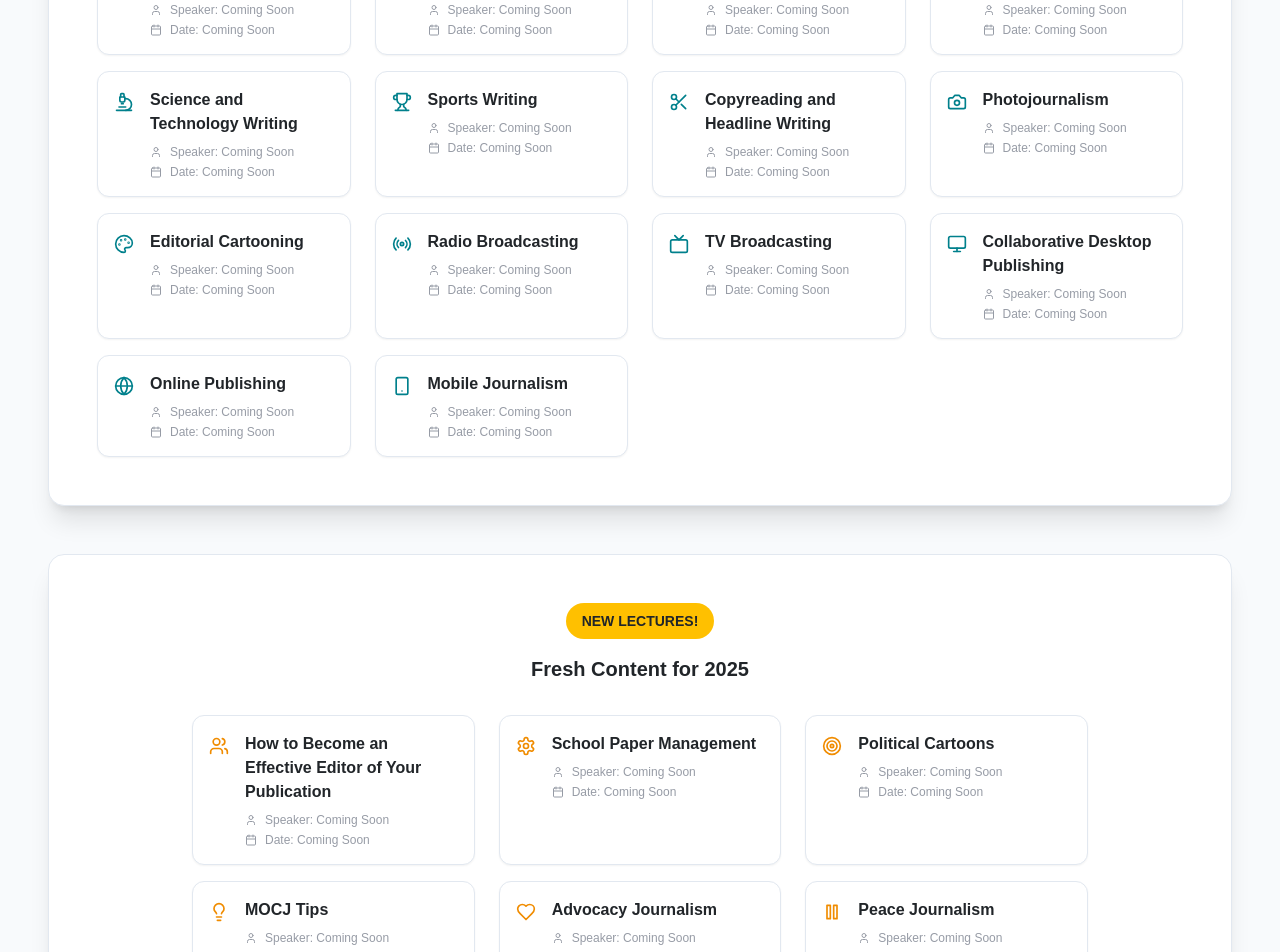
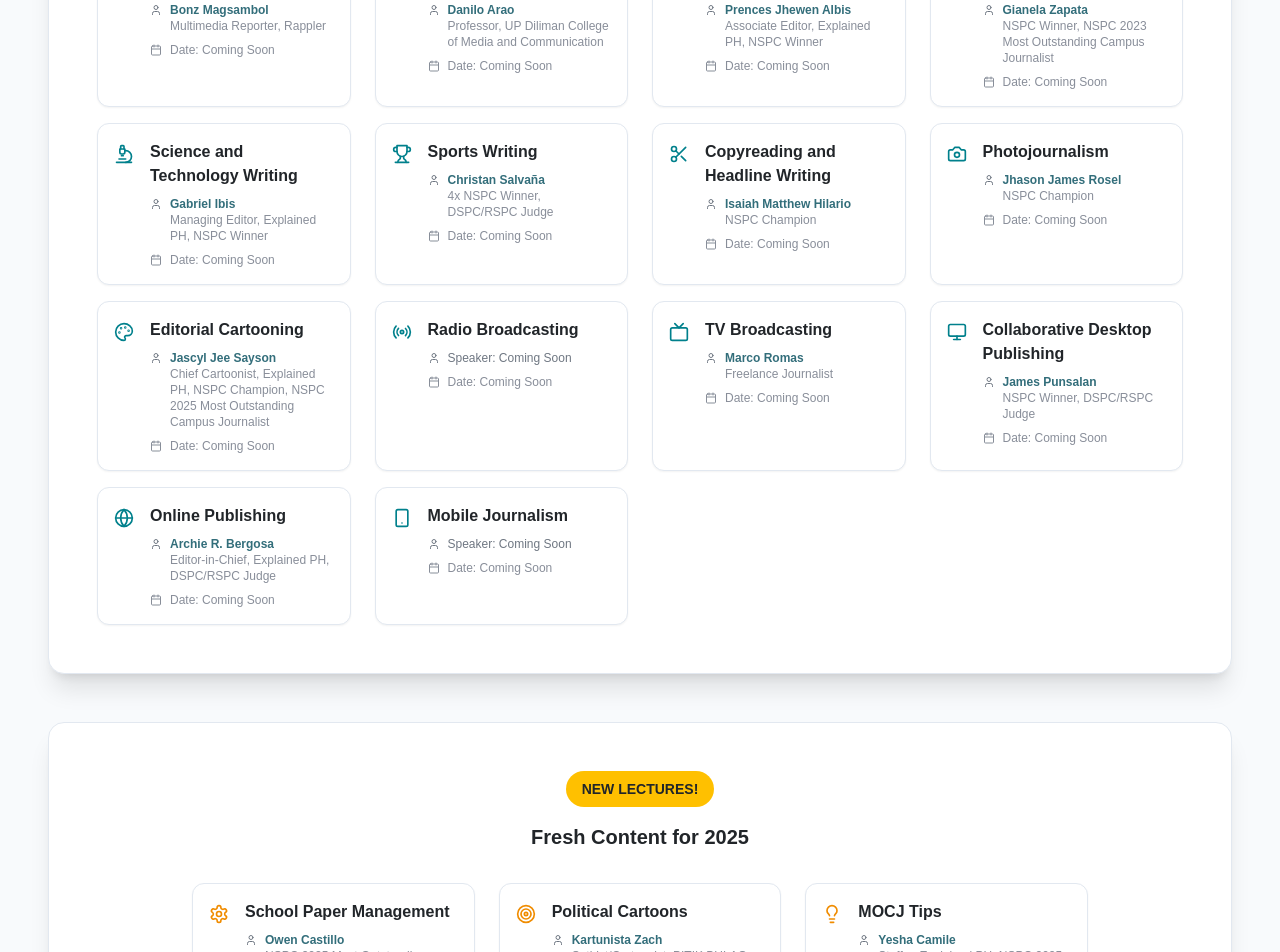
Before and after one commit to archie-bergosa/explained-ph-journcamp, a React (Vite) app: page / in a window 1280 px wide. Shown: the part 3120-4072 px from the top of the page. Built offline with nearby package versions, Linux system fonts and the light colour scheme.

Commit message:
modified:   src/components/Topics.jsx

```diff
--- a/src/components/Topics.jsx
+++ b/src/components/Topics.jsx
@@ -1,6 +1,6 @@
 import React from 'react';
 import { motion } from 'framer-motion';
-import { PenTool, Edit3, FileText, Star, Microscope, Trophy, Scissors, Camera, Palette, Radio, Tv, Monitor, Globe, Smartphone, Users, Settings, Target, Lightbulb, Heart, Pause as Peace, User, Calendar } from 'lucide-react';
+import { PenTool, Edit3, FileText, Star, Microscope, Trophy, Scissors, Camera, Palette, Radio, Tv, Monitor, Globe, Smartphone, Users, Settings, Target, Lightbulb, Heart, User, Calendar, Pause as Peace } from 'lucide-react';
 
 const TopicItem = ({ topic, index, isNew = false }) => {
   const iconColor = isNew ? "text-brand-orange" : "text-brand-teal";
@@ -19,10 +19,18 @@ const TopicItem = ({ topic, index, isNew = false }) => {
         </div>
         <div className="flex-1">
           <h4 className="text-brand-dark font-semibold text-sm sm:text-base leading-tight mb-2">{topic.name}</h4>
-          <div className="space-y-1 opacity-70">
-            <div className="flex items-center text-xs text-gray-500">
-              <User className="w-3 h-3 mr-2" />
-              <span>Speaker: Coming Soon</span>
+          <div className="space-y-2 opacity-80">
+            <div className="flex items-start text-xs text-gray-600">
+              <User className="w-3 h-3 mr-2 mt-0.5 flex-shrink-0" />
+              {topic.speaker ? (
+                <div>
+                  <span className="font-semibold text-brand-dark-teal">{topic.speaker}</span>
+                  <br />
+                  <span className="text-gray-500">{topic.speakerTitle}</span>
+                </div>
+              ) : (
+                <span>Speaker: Coming Soon</span>
+              )}
             </div>
             <div className="flex items-center text-xs text-gray-500">
               <Calendar className="w-3 h-3 mr-2" />
@@ -37,29 +45,29 @@ const TopicItem = ({ topic, index, isNew = false }) => {
 
 const Topics = () => {
   const coreTopics = [
-    { name: 'News Writing', icon: PenTool },
-    { name: 'Editorial Writing', icon: Edit3 },
-    { name: 'Column Writing', icon: FileText },
-    { name: 'Feature Writing', icon: Star },
-    { name: 'Science and Technology Writing', icon: Microscope },
-    { name: 'Sports Writing', icon: Trophy },
-    { name: 'Copyreading and Headline Writing', icon: Scissors },
-    { name: 'Photojournalism', icon: Camera },
-    { name: 'Editorial Cartooning', icon: Palette },
+    { name: 'News Writing', icon: PenTool, speaker: 'Bonz Magsambol', speakerTitle: 'Multimedia Reporter, Rappler' },
+    { name: 'Editorial Writing', icon: Edit3, speaker: 'Danilo Arao', speakerTitle: 'Professor, UP Diliman College of Media and Communication' },
+    { name: 'Column Writing', icon: FileText, speaker: 'Prences Jhewen Albis', speakerTitle: 'Associate Editor, Explained PH, NSPC Winner' },
+    { name: 'Feature Writing', icon: Star, speaker: 'Gianela Zapata', speakerTitle: 'NSPC Winner, NSPC 2023 Most Outstanding Campus Journalist' },
+    { name: 'Science and Technology Writing', icon: Microscope, speaker: 'Gabriel Ibis', speakerTitle: 'Managing Editor, Explained PH, NSPC Winner' },
+    { name: 'Sports Writing', icon: Trophy, speaker: 'Christan Salvaña', speakerTitle: '4x NSPC Winner, DSPC/RSPC Judge' },
+    { name: 'Copyreading and Headline Writing', icon: Scissors, speaker: 'Isaiah Matthew Hilario', speakerTitle: 'NSPC Champion' },
+    { name: 'Photojournalism', icon: Camera, speaker: 'Jhason James Rosel', speakerTitle: 'NSPC Champion' },
+    { name: 'Editorial Cartooning', icon: Palette, speaker: 'Jascyl Jee Sayson', speakerTitle: 'Chief Cartoonist, Explained PH, NSPC Champion, NSPC 2025 Most Outstanding Campus Journalist' },
     { name: 'Radio Broadcasting', icon: Radio },
-    { name: 'TV Broadcasting', icon: Tv },
-    { name: 'Collaborative Desktop Publishing', icon: Monitor },
-    { name: 'Online Publishing', icon: Globe },
+    { name: 'TV Broadcasting', icon: Tv, speaker: 'Marco Romas', speakerTitle: 'Freelance Journalist' },
+    { name: 'Collaborative Desktop Publishing', icon: Monitor, speaker: 'James Punsalan', speakerTitle: 'NSPC Winner, DSPC/RSPC Judge' },
+    { name: 'Online Publishing', icon: Globe, speaker: 'Archie R. Bergosa', speakerTitle: 'Editor-in-Chief, Explained PH, DSPC/RSPC Judge' },
     { name: 'Mobile Journalism', icon: Smartphone }
   ];
 
   const newTopics = [
+    { name: 'School Paper Management', icon: Settings, speaker: 'Owen Castillo', speakerTitle: 'NSPC 2025 Most Outstanding School Paper Adviser' },
+    { name: 'Political Cartoons', icon: Target, speaker: 'Kartunista Zach', speakerTitle: 'Satirist/Cartoonist, PITIK BULAG' },
+    { name: 'MOCJ Tips', icon: Lightbulb, speaker: 'Yesha Camile', speakerTitle: 'Staffer, Explained PH, NSPC 2025 Most Outstanding Campus Journalist' },
+    { name: 'Community Journalism', icon: Users, speaker: 'Samantha Bagayas', speakerTitle: 'Head of Civic Engagement, Rappler' },
+    { name: 'Peace Journalism', icon: Peace, speaker: 'Marion Manalo', speakerTitle: 'Community Head, Explained PH' },
     { name: 'How to Become an Effective Editor of Your Publication', icon: Users },
-    { name: 'School Paper Management', icon: Settings },
-    { name: 'Political Cartoons', icon: Target },
-    { name: 'MOCJ Tips', icon: Lightbulb },
-    { name: 'Advocacy Journalism', icon: Heart },
-    { name: 'Peace Journalism', icon: Peace }
   ];
 
   return (
```
